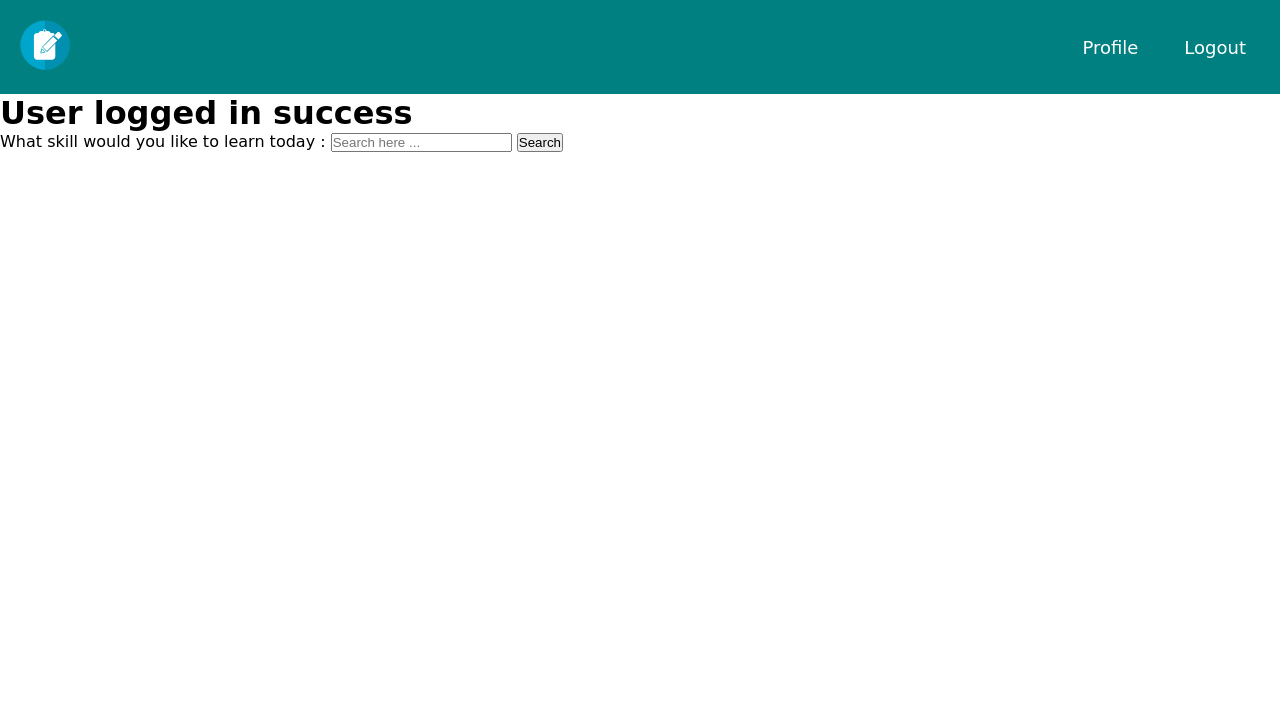
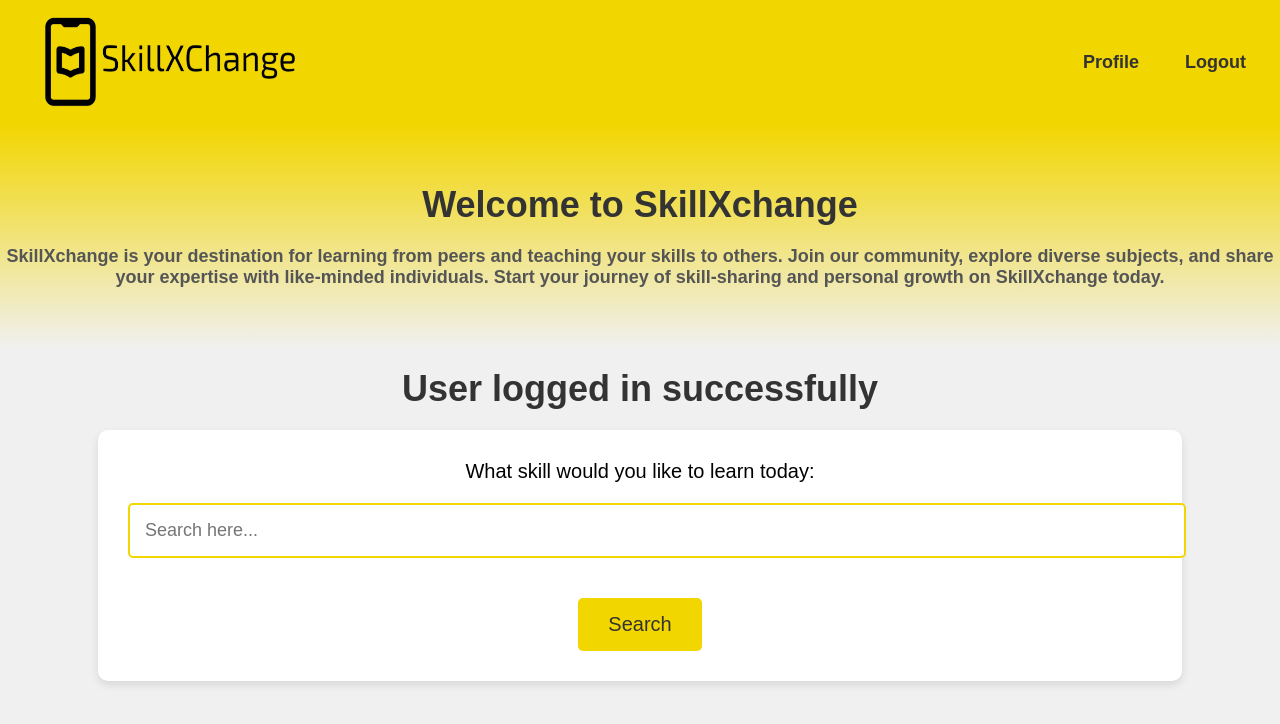
Before and after one commit to Kedar59/skillExchange, a Django app: page / in a window 1280 px wide. Shown: the top 724 px of the page. Run offline with Django 4.2, Linux system fonts and the light colour scheme; the visitor is signed in with stand-in values (Sample User, id 1); data comes from the database, SQL or seed files in the repository.

Commit message:
shubh 3 pages of front end home , register and login

```diff
--- a/static/css/home.css
+++ b/static/css/home.css
@@ -1,64 +1,103 @@
-#main {
-  background-color: #f5f5f5; /* Add a background color as needed */
-  padding: 100px 0; /* Adjust padding as needed */
+/* Updated styling for the header and form */
+body {
+  background-color: #f0f0f0;
+  font-family: Arial, sans-serif;
+  text-align: center;
+  margin: 0;
+  padding: 0;
 }
 
-.content {
-  display: flex;
-  align-items: center;
-  justify-content: space-between;
-  gap: 150px;
-  max-width: 1200px; /* Set max-width as needed */
-  margin: 0 auto; /* Center the content horizontally */
+/* Styling for the header */
+header {
+  background: linear-gradient(to bottom, #f2d600, #f0f0f0); /* Gradient background */
+  padding: 40px 0;
+  color: #333;
+  text-align: center;
+  position: relative;
 }
 
-.profile {
-  flex: 1;
+header img {
+  width: 120px; /* Adjust the logo size as needed */
+  border-radius: 50%; /* Make the logo circular */
 }
 
-.profile img {
-  max-width: 100%;
-  height: auto;
-  border-radius: 100%;
+h1 {
+  font-size: 36px;
+  margin: 20px 0;
+  font-weight: bold;
+  color: #333; /* Heading text color */
 }
 
-.intro {
-  flex: 2;
-  padding-left: 50px;
+h2 {
+  font-size: 18px;
+  color: #555; /* Subheading text color */
+  margin: 20px 0;
 }
 
-.intro h1 {
-  color: var(--gray-900, #132238);
-  font-family: "Work Sans", sans-serif;
-  font-size: 72px;
-  font-weight: 600;
-  line-height: 84px;
-  margin-bottom: 20px;
-}
-.intro h1 span {
-  color: blueviolet;
-}
-.intro p {
-  color: var(--gray-900, #132238);
-  font-family: "Work Sans", sans-serif;
-  font-size: 18px;
-  line-height: 1.5;
-}
-.social-icons {
-  display: flex;
-  gap: 20px;
-  margin-top: 20px;
+/* Add an attractive overlay for the header background */
+header::before {
+  content: '';
+  background: rgba(0, 0, 0, 0.4);
+  position: absolute;
+  top: 0;
+  left: 0;
+  width: 100%;
+  height: 100%;
+  z-index: -1;
 }
 
-.social-icon img {
-  width: 40px; /* Adjust size as needed */
-  height: auto;
-  transition: transform 0.3s ease;
+form {
+  background-color: #fff;
+  padding: 30px;
+  border-radius: 10px;
+  box-shadow: 0 4px 8px rgba(0, 0, 0, 0.1);
+  margin: 20px auto 20px auto;
+  width: 80%;
+  box-shadow: inset;
 }
 
-.social-icon img:hover {
-  transform: scale(1.1); /* Add a subtle hover effect */
+label {
+  display: block;
+  margin-bottom: 20px;
+  font-size: 20px;
 }
+
+input[type="text"] {
+  width: 100%;
+  padding: 15px;
+  border: 2px solid #f2d600;
+  border-radius: 5px;
+  font-size: 18px;
+}
+
+/* Additional styling for the form button */
+button {
+  background-color: #f2d600;
+  color: #333;
+  padding: 15px 30px;
+  border: none;
+  border-radius: 5px;
+  cursor: pointer;
+  font-size: 20px;
+  transition: background-color 0.3s;
+  margin-top: 20px; /* Add space between the button and the input field */
+}
+
+button:hover {
+  background-color: #4c9e9e; /* Greyish-blue color on hover */
+}
+
+/* Style the input field and add space */
+input[type="text"] {
+  width: 100%;
+  padding: 15px;
+  border: 2px solid #f2d600;
+  border-radius: 5px;
+  font-size: 18px;
+  margin-bottom: 20px; /* Add space below the input field */
+}
+
+/* Additional styling for the section containing characteristics */
 .characteristics {
   display: flex;
   justify-content: space-between;
--- a/static/css/navbar.css
+++ b/static/css/navbar.css
@@ -1,40 +1,76 @@
-/* UTILITIES */
-* {
-  margin: 0;
-  padding: 0;
-  box-sizing: border-box;
-}
-
-body {
-  font-family: cursive;
-}
-
-a {
-  text-decoration: none;
-}
-
-li {
-  list-style: none;
-}
 /* NAVBAR STYLING STARTS */
 .navbar {
   display: flex;
+  justify-content: space-between;
   align-items: center;
-  justify-content: space-between;
-  padding: 20px;
-  background-color: teal;
-  color: #fff;
-}
-
-.nav-links a {
-  color: #fff;
+  background-color: #f2d600; /* Bold Yellow background color */
+  padding: 10px 20px; /* Adjust padding as needed */
+  /* box-shadow: 0 4px 8px rgba(0, 0, 0, 0.1); Add a subtle shadow */
+  /* border-radius: 10px; Rounded corners */
 }
 
 /* LOGO */
 .logo img {
-  width: 50px;
-  height: 50px;
+  width: 300px; /* Adjust the logo size as needed */
+  height: 100px; /* Adjust the logo size as needed */
 }
+
+.nav-links {
+  list-style: none;
+  margin: 0;
+  padding: 0;
+  display: flex;
+  gap: 20px;
+}
+
+.nav-links li {
+  position: relative;
+}
+
+.nav-links a {
+  text-decoration: none;
+  color: #333; /* Black text color */
+  font-weight: bold;
+  transition: color 0.3s;
+}
+
+.nav-links a:hover {
+  color: #f6ff00; /* Greyish-blue color on hover */
+}
+
+/* Poppy and super cool animation for links */
+.nav-links a::before {
+  content: "";
+  position: absolute;
+  width: 100%;
+  height: 2px;
+  background: #f2d600; /* Yellow underline color */
+  bottom: -5px;
+  left: 0;
+  transform: scaleX(0);
+  transform-origin: right;
+  transition: transform 0.3s;
+}
+
+.nav-links a:hover::before {
+  transform: scaleX(1);
+  transform-origin: left;
+}
+
+/* Adjust other styles as needed to make it poppy and super cool */
+ Adjust other styles as needed to make it minimal and stylish */
+
+/* LOGO */
+.logo img {
+  width: 60px; /* Increase or decrease the logo size as needed */
+  height: 60px; /* Increase or decrease the logo size as needed */
+}
+
+/* Adjust other styles as needed to make it more attractive */
+
+/* LOGO */
+
+
 
 @media (max-width: 768px) {
   .logo img {
@@ -50,13 +87,15 @@ li {
 }
 
 .menu li:hover {
-  background-color: #4c9e9e;
+  background-color: #000000;
   border-radius: 5px;
   transition: 0.3s ease;
 }
 
 .menu li {
   padding: 5px 14px;
+  background-color: #f2d600; /* Yellow background color on hover */
+  color: #333; /* Black text color on hover */
 }
 
 /* DROPDOWN MENU */
--- a/templates/navbar.html
+++ b/templates/navbar.html
@@ -3,7 +3,7 @@
     <!-- LOGO -->
     <div class="logo">
         <a href="{% url 'home' %}">
-            <img src="{% static 'images/logo.svg' %}" alt="logo">
+            <img src="{% static 'images/your-logo.png' %}" alt="logo">
         </a>
     </div>
 
--- a/users/templates/users/home.html
+++ b/users/templates/users/home.html
@@ -6,22 +6,30 @@
 <link rel="stylesheet" href="{% static 'css/home.css' %}">
 {% endblock css %}
 {% block content %}
+<header>
+
+    <h1>Welcome to SkillXchange</h1>
+    <h2>SkillXchange is your destination for learning from peers and teaching your skills to others. Join our community, explore diverse subjects, and share your expertise with like-minded individuals. Start your journey of skill-sharing and personal growth on SkillXchange today.</h2>
+</header>
+
 {% if user.is_authenticated %}
-    <h1>User logged in success</h1>
+    <h1>User logged in successfully</h1>
 {% else %}
     <p>User is not logged in.</p>
     <!-- Display a message or login link for users who are not logged in -->
 {% endif %}
+
 <form action="{% url 'home' %}" method="post">
     {% csrf_token %}
-    <label for="skill">What skill would you like to learn today : </label>
+    <label for="skill">What skill would you like to learn today:</label>
     <input type="text" name="choose_skill" hidden>
-    <input type="text" placeholder="Search here ... " name="choosen_skill" id="skill" list="skills" >
+    <input type="text" placeholder="Search here..." name="choosen_skill" id="skill" list="skills">
     <datalist id="skills">
         {% for skill in skills %}
-            <option value="{{ skill.name }}" >
+            <option value="{{ skill.name }}">
         {% endfor %}
     </datalist>
     <button type="submit">Search</button>
 </form>
+
 {% endblock content %}
--- a/users/templates/users/register.html
+++ b/users/templates/users/register.html
@@ -26,7 +26,7 @@
   <label for="lname">Last Name</label>
   <input type="text" name="lname" required>
   <br><hr><br>
-  <label for="userBio">User Bio (max 255 characters)</label><br>
+  <label for="userBio">About Me</label><br>
   <textarea name="userBio" rows="4" maxlength="255" cols="10" required></textarea>
   <!-- <label for="prof_path">Profile Picture</label>
   <input type="file" name="prof_path" required accept="image/png" data-size="200kb"> -->
```
Also changed, not shown: other parts of static/css/home.css (+34 -103 lines), other parts of static/css/navbar.css (+5 -85 lines), static/css/findMatch.css (+93 -4 lines), static/css/login.css (+87 -0 lines), static/css/profile.css (+7 -0 lines), static/css/register.css (+76 -0 lines), static/images/your-logo.png (added).
